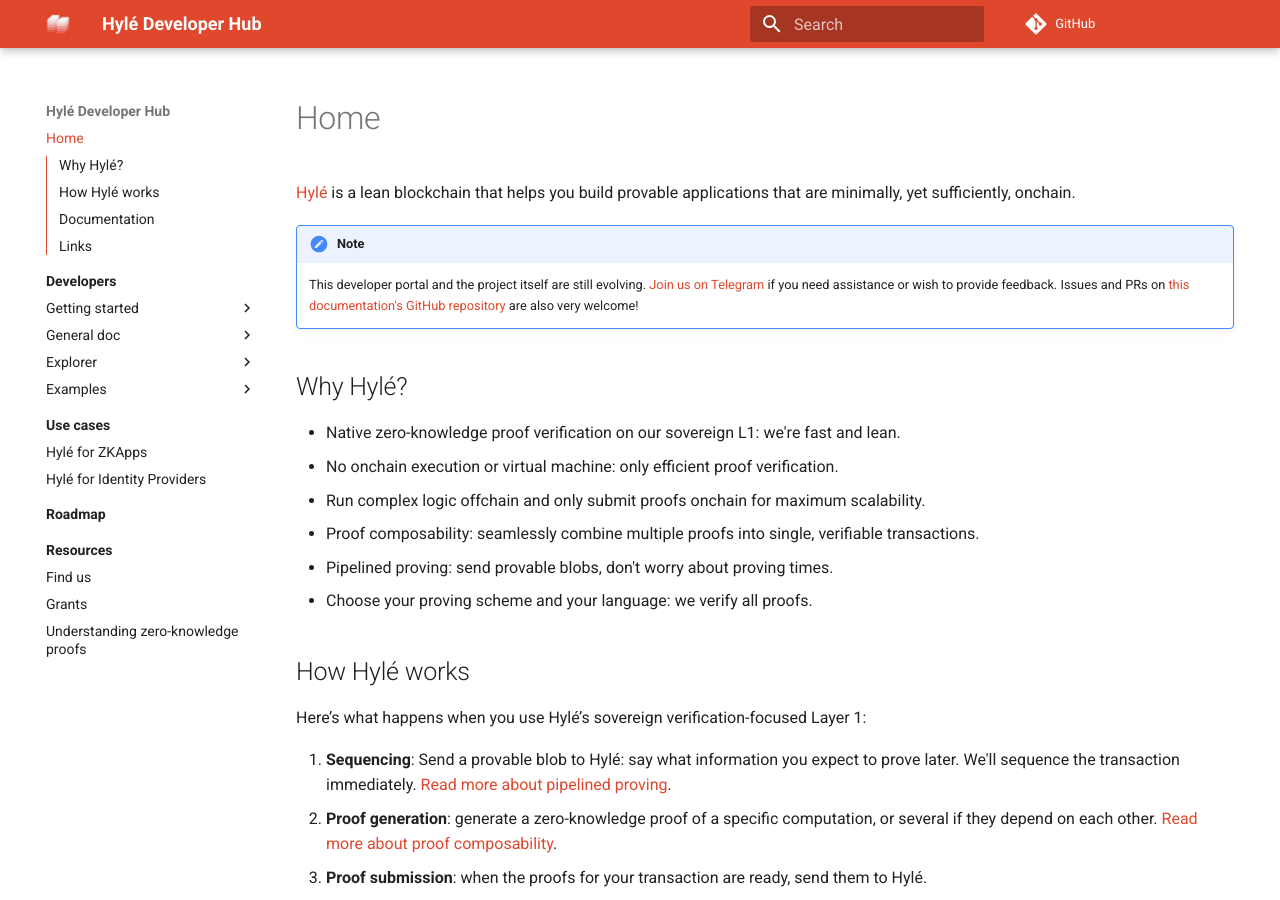
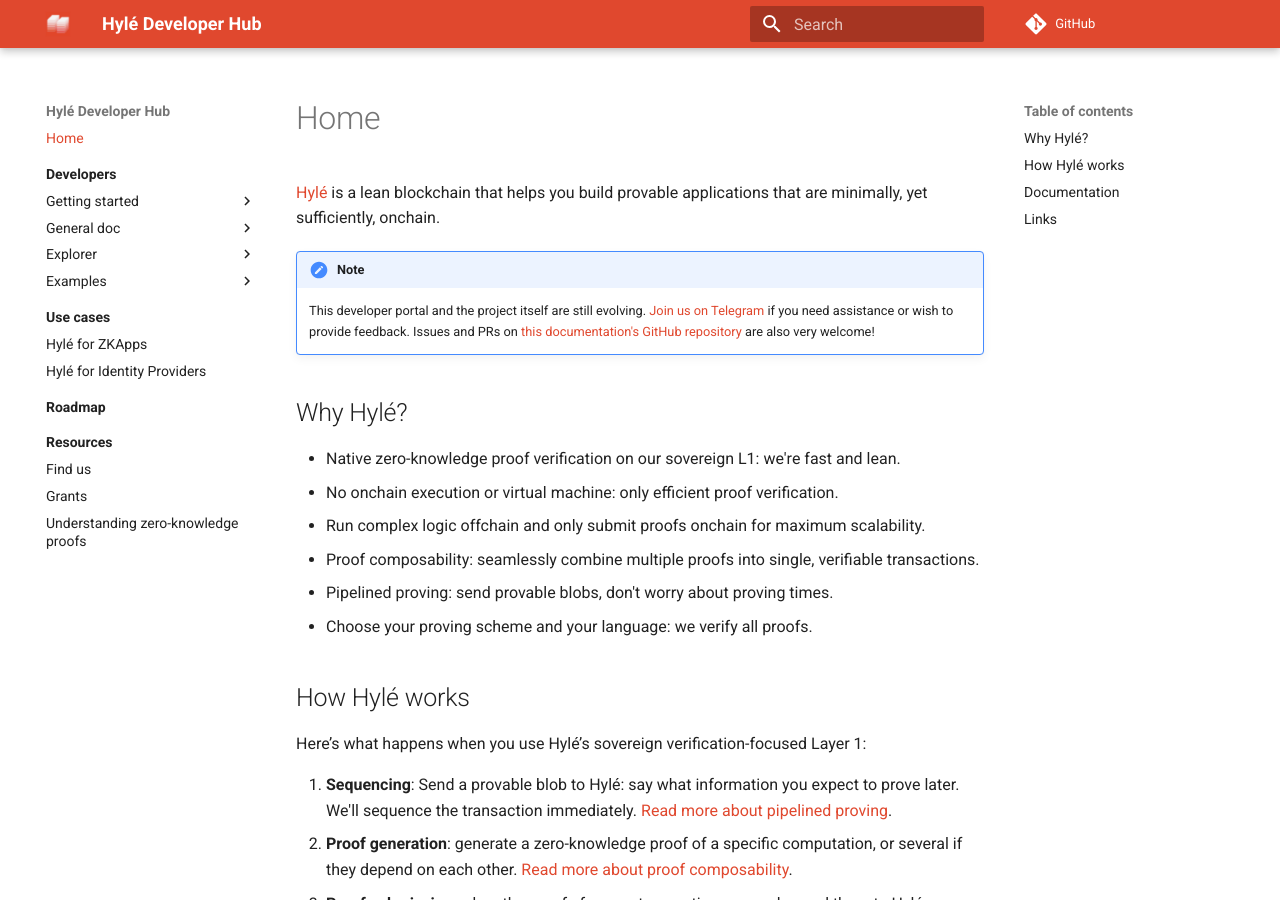
Before and after one commit to Hyle-org/devhub-hyle, an MkDocs documentation site: the page built from docs/index.md, in a window 1280 px wide and 900 px high. Built offline with MkDocs 1.6.1 and Material for MkDocs 9.7.7, drawn with Linux system fonts in a browser that asks for light colours; comment, search, counter and statistics services are not loaded.

Commit message:
fixed navigation extensions

```diff
--- a/mkdocs.yml
+++ b/mkdocs.yml
@@ -8,10 +8,10 @@
   features:
     - navigation.sections # section titles in left-hand menu
     - navigation.indexes # clickable section titles in left-hand menu
-  #  - navigation.expand # expand sub-menus (re-enable if header tabs)
+    - navigation.expand # expand sub-menus (re-enable if header tabs)
   #  - navigation.tabs # to have header tabs
     - navigation.prune # html minimization
-    - toc.integrate
+  #  - toc.integrate # toc in left-hand sidebar
     - content.code.copy
 
 extra_css:
```
